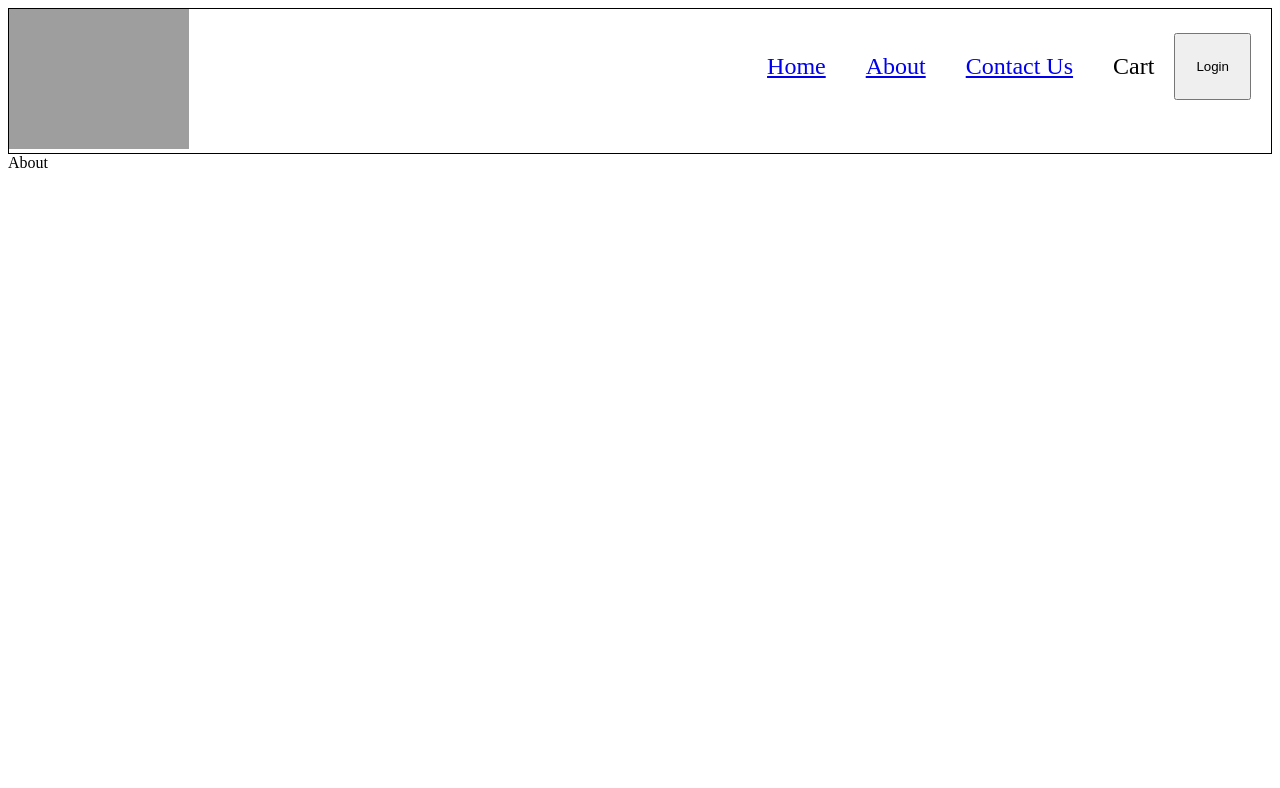
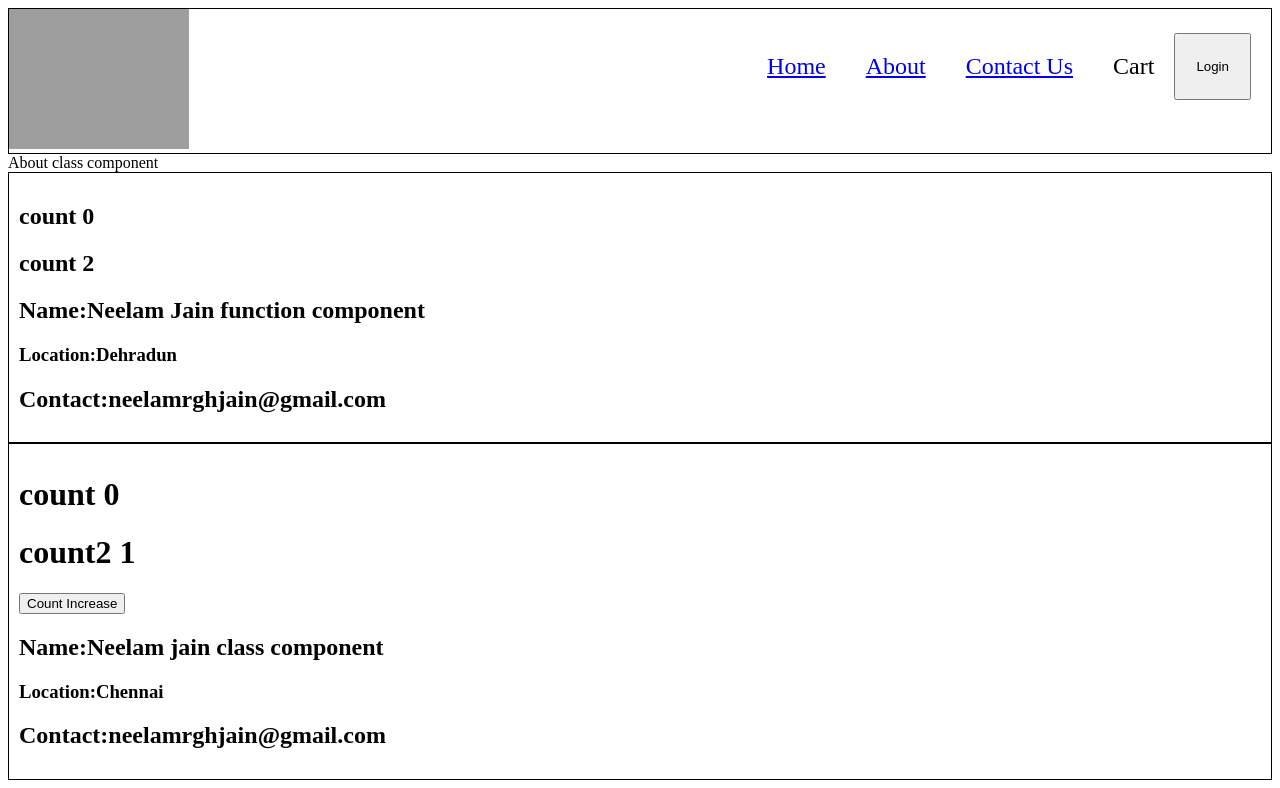
Before and after one commit to Neelamjain16/NamasteReact, a React (Vite) app in the folder firstapp/: page /about in a window 1280 px wide. Shown: the top 788 px of the page. Built offline with nearby package versions, Linux system fonts and the light colour scheme; grey boxes are pictures that could not be loaded.

Commit message:
updated features

```diff
--- a/firstapp/index.css
+++ b/firstapp/index.css
@@ -95,3 +95,8 @@
     padding: 10px;
     margin: 10px;
 }
+
+.user-card{
+    padding: 10px;
+    border: 1px solid black;
+}
--- a/firstapp/src/components/About.js
+++ b/firstapp/src/components/About.js
@@ -1,9 +1,32 @@
-const About=()=>{
-return (
-    <div>
-        About
+import User from "./User"
+import UserClass from "./UserClass"
+import React from "react"
+class About extends React.Component{
+
+constructor(props){
+    super(props)
+    console.log('constructor')
+}
+    render(){
+        console.log('render')
+        return(
+        <div>
+        About class component
+        <User name={"Neelam Jain function component"}/>
+        <UserClass name={"Neelam jain class component"} location={'Chennai '}/>
     </div>
-)
+        )
+    }
 }
 
+// const About=()=>{
+// return (
+//     <div>
+//         About
+//         <User name={"Neelam Jain function component"}/>
+//         <UserClass name={"Neelam jain class component"} location={'Chennai '}/>
+//     </div>
+// )
+// }
+
 export default About
--- a/firstapp/src/components/RestaurantMenu.js
+++ b/firstapp/src/components/RestaurantMenu.js
@@ -11,8 +11,6 @@ const {resId}=useParams();
      fetchMenu();
 
     },[])
-
-
     const fetchMenu=async()=>{
         const data=await fetch(MENU_URL+resId)
         const json=await data.json();
--- /dev/null
+++ b/firstapp/src/components/User.js
@@ -0,0 +1,15 @@
+import { useState } from "react";
+
+const User=({name})=>{
+  const [count,setCount]=useState(0);
+  const [count2,setCount2]=useState(2);
+  return  <div className="user-card">
+    <h2>count {count}</h2>
+    <h2>count {count2}</h2>
+       <h2>Name:{name}</h2>
+       <h3>Location:Dehradun</h3>
+       <h2>Contact:neelamrghjain@gmail.com</h2>
+    </div>
+}
+
+export default User;
--- /dev/null
+++ b/firstapp/src/components/UserClass.js
@@ -0,0 +1,32 @@
+import React from 'react'
+
+class UserClass extends React.Component{
+
+  constructor(props){
+    super(props)
+    // console.log(props)
+    this.state={
+        count:0,
+        count2:1,
+    };
+  }
+    render(){
+    const {name,location}=this.props
+    const {count,count2}=this.state
+        return  <div className="user-card">
+            <h1>count {count}</h1>
+            <h1>count2 {count2}</h1>
+            <button onClick={()=>{
+              this.setState({
+                count:this.state.count+1,
+                count2:this.state.count2+1
+              })
+            }}>Count Increase</button>
+        <h2>Name:{name}</h2>
+        <h3>Location:{location}</h3>
+        <h2>Contact:neelamrghjain@gmail.com</h2>
+     </div>
+    }
+}
+
+export default UserClass;
```
Also changed, not shown: firstapp/src/components/Body.js (+1 -20 lines).
